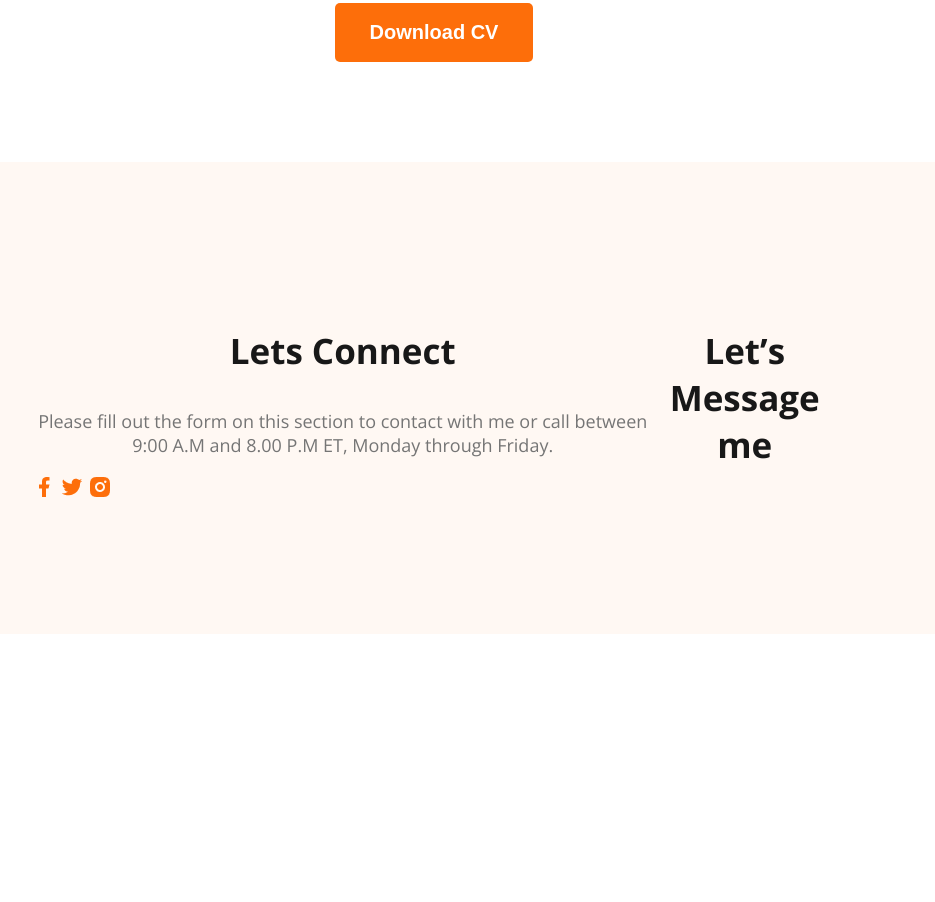
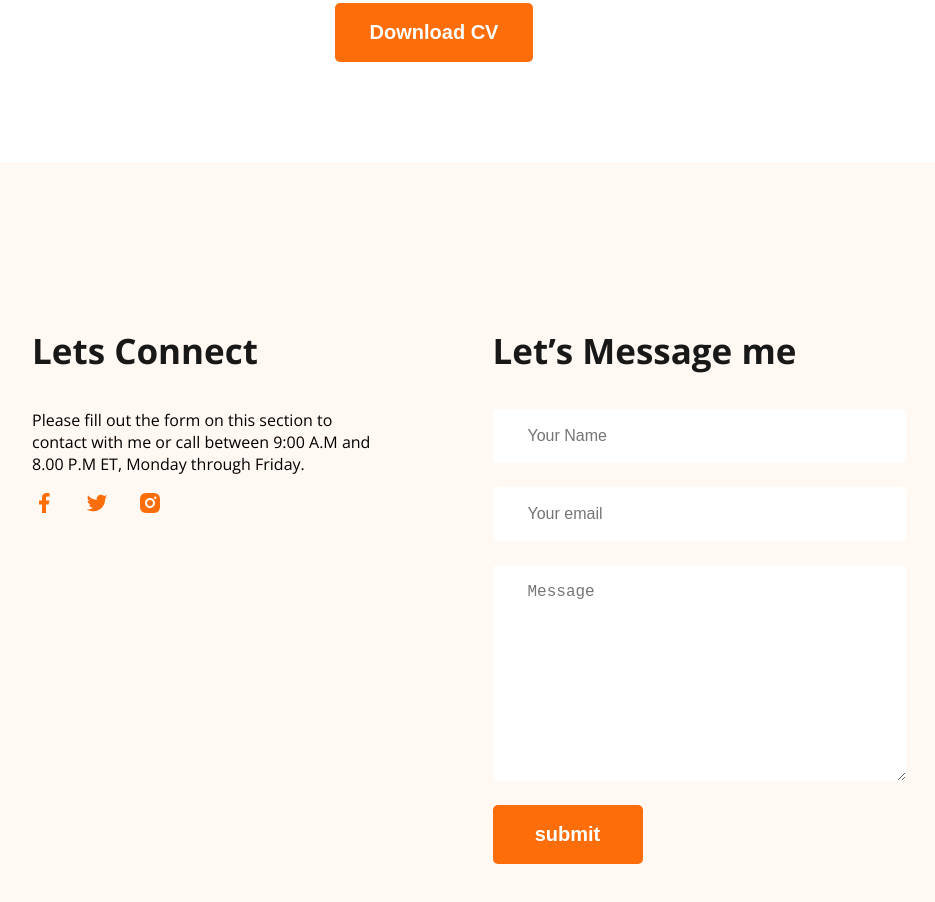
Before and after one commit to p1nk-p0tat0/web-dev-portfolio, a plain HTML site: page index.html in a window 1280 px wide. Shown: the part 3033-3935 px from the top of the page, without its empty margins (206-1141 px from the left). Before the commit the page ends 3675 px from the top, so only its background shows below. Drawn offline with nearby package versions, Linux system fonts and the light colour scheme.

Commit message:
completed and fixed footer section

```diff
--- a/index.html
+++ b/index.html
@@ -148,8 +148,8 @@
 
     <footer>
          <div class="footer-column">
-            <h3 class="section-title">Lets Connect</h3>
-            <p class="section-description">Please fill out the form on this section to contact with me or call between 9:00 A.M and 8.00 P.M ET, Monday through Friday.</p>
+            <h3 class="footer-section-title1">Lets Connect</h3>
+            <p class="footer-section-description">Please fill out the form on this section to contact with me or call between 9:00 A.M and 8.00 P.M ET, Monday through Friday.</p>
 
             <div class="social-links">
                 <a href=""><img src="/images/icons/facebook.png" alt=""></a>
@@ -158,7 +158,14 @@
             </div>
          </div>
          <div class="footer-column">
-            <h3 class="section-title">Let’s Message me</h3>
+            <h3 class="footer-section-title2">Let’s Message me</h3>
+
+            <form class="contact" action="">
+                <input type="text" placeholder="Your Name">
+                <input type="email" placeholder="Your email">
+                <textarea placeholder="Message" cols="1" rows="10"></textarea>
+                <input class="submit-button" type="submit" value="submit" >
+            </form>
          </div>
     </footer>
 </body>
--- a/styles/portfolio.css
+++ b/styles/portfolio.css
@@ -97,6 +97,7 @@ nav a {
 text-align: center;
 font-size: 35px;
 font-weight: 700;
+
 }
 .section-description {
  color:  #757575;
@@ -191,4 +192,56 @@ footer {
     background-color: #FFF8F3;
     padding: 130px 230px;
     margin-top: 100px;
+    gap: 117px;
 }
+.footer-column {
+    width: 50%;
+
+
+}
+
+.contact input[type="text"], .contact input[type="email"],textarea {
+    display: block;
+    margin-bottom: 24px;
+    padding: 18px 35px;
+    color: #757575;
+    font-size: 16px;
+    font-weight: 400;
+    border-radius: 5px;
+    background:#FFF;
+    border: 0;
+    width: 100%;
+}
+
+.submit-button {
+    border-radius: 5px;
+    background: #FD6E0A;
+    border:0;
+    color: #fff;
+    padding: 18px 35px;
+    font-weight: 700;
+    font-size: 20px;
+    width: 150px;
+}
+
+.social-links a {
+    margin-right: 25px;
+}
+
+.footer-section-title1 {
+    color:  #181818;
+    font-size: 35px;
+    font-weight: 700;
+}
+
+.footer-section-title2 {
+    color:  #181818;
+
+    font-size: 35px;
+    font-weight: 700;
+}
+.footer-section-description1 {
+    color:  #757575;
+    font-size: 18px;
+    font-weight: 400;
+    }
```
